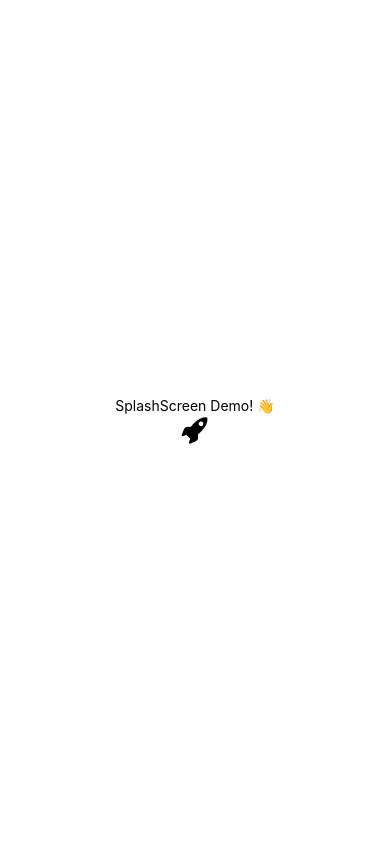
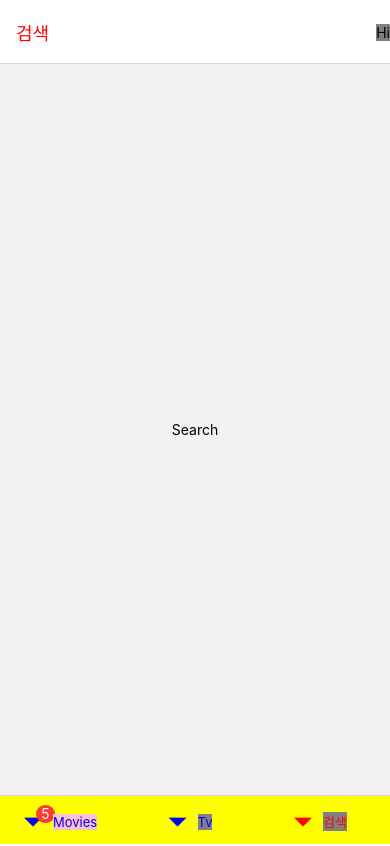
Before and after one commit to Hyun642/noovies, a React Native app: screen /Search in a window 390 px wide. Built offline with nearby package versions, Linux system fonts and the light colour scheme.

Commit message:
feat: 네비게이션 설정 및 연습

```diff
--- a/App.js
+++ b/App.js
@@ -5,6 +5,8 @@ import * as SplashScreen from 'expo-splash-screen';
 import * as Font from 'expo-font';
 import {Ionicons} from "@expo/vector-icons";
 import { useAssets } from 'expo-asset';
+import { NavigationContainer } from '@react-navigation/native';
+import Tabs from './navigation/Tabs';
 
 // 스플래시 스크린 유지 메소드
 SplashScreen.preventAutoHideAsync();
@@ -18,12 +20,8 @@ export default function App() {
         SplashScreen.hideAsync()
       }
 
-        return (
-          <View
-            style={{ flex: 1, alignItems: 'center', justifyContent: 'center' }}>
-            <Text>SplashScreen Demo! 👋</Text>
-            <Entypo name="rocket" size={30} />
-          </View>
+      return (
+          <NavigationContainer><Tabs/></NavigationContainer>
         );
 
 }
--- /dev/null
+++ b/navigation/Tabs.js
@@ -0,0 +1,45 @@
+import React from "react";
+import { createBottomTabNavigator } from "@react-navigation/bottom-tabs";
+import Movies from "../screens/Movie";
+import Search from "../screens/Search";
+import Tv from "../screens/Tv";
+import { View, Text, TouchableOpacity } from "react-native";
+
+const Tab = createBottomTabNavigator();
+
+const Tabs = () =>
+    <Tab.Navigator
+        screenOptions={{   // 모든 스크린에 적용 옵션
+            tabBarLabelPosition:"beside-icon", // 레이블 위치 변경
+            tabBarActiveTintColor: "red", // 선택된 레이블 색깔
+            tabBarInactiveTintColor: "blue", // 선택안된 레이블 색깔
+            tabBarStyle: {
+                backgroundColor: "yellow"
+            },
+            tabBarLabelStyle: { // 레이블 스타일
+                backgroundColor: "gray"
+            },
+
+            headerRight: () => (
+                <TouchableOpacity style={{
+                    backgroundColor: "gray"
+                    }}>
+                        <Text>Hi</Text>
+                </TouchableOpacity>)
+        }}
+    >
+        <Tab.Screen name="Movies" component={Movies}
+            options={{  // 해당 스크린 적용 옵션
+            tabBarBadge: 5, // 탭바 알림 배지 메시지 (숫자, 문자)
+            tabBarLabelStyle: { // 해당 레이블 스타일
+                backgroundColor: "pink"
+            }
+                }}/>
+        <Tab.Screen name="Tv" component={Tv}/>
+        <Tab.Screen name="Search" component={Search} options={{ // 해당 스크린 적용 옵션
+                title:"검색", // 헤더 타이틀
+                headerTitleStyle: { color: "red"} //헤더 스타일
+        }}/>
+    </Tab.Navigator>
+
+export default Tabs;
--- /dev/null
+++ b/screens/Movie.js
@@ -0,0 +1,10 @@
+import React from "react";
+import { View, Text } from "react-native";
+
+const Movies = () => (
+    <View style={{flex: 1, justifyContent: "center", alignItems: "center" }}>
+        <Text>Movies</Text>
+    </View>
+)
+
+export default Movies;
--- /dev/null
+++ b/screens/Search.js
@@ -0,0 +1,10 @@
+import React from "react";
+import { View, Text } from "react-native";
+
+const Search = () => (
+    <View style={{flex: 1, justifyContent: "center", alignItems: "center" }}>
+        <Text>Search</Text>
+    </View>
+)
+
+export default Search;
--- /dev/null
+++ b/screens/Tv.js
@@ -0,0 +1,10 @@
+import React from "react";
+import { View, Text } from "react-native";
+
+const Tv = () => (
+    <View style={{flex: 1, justifyContent: "center", alignItems: "center" }}>
+        <Text>Tv</Text>
+    </View>
+)
+
+export default Tv;
```
